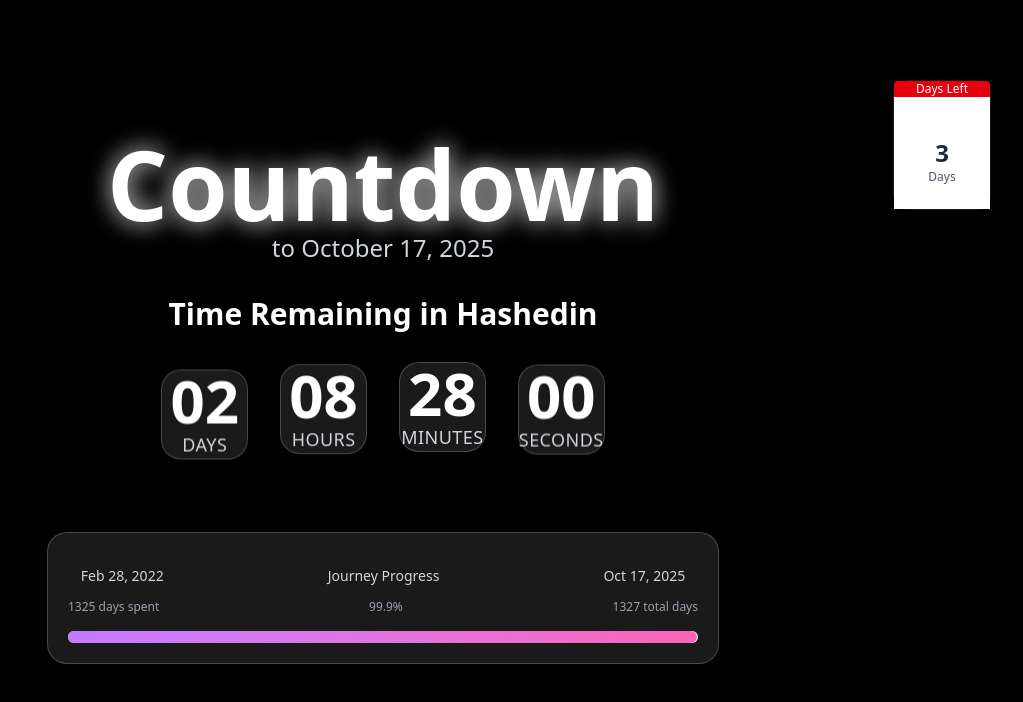
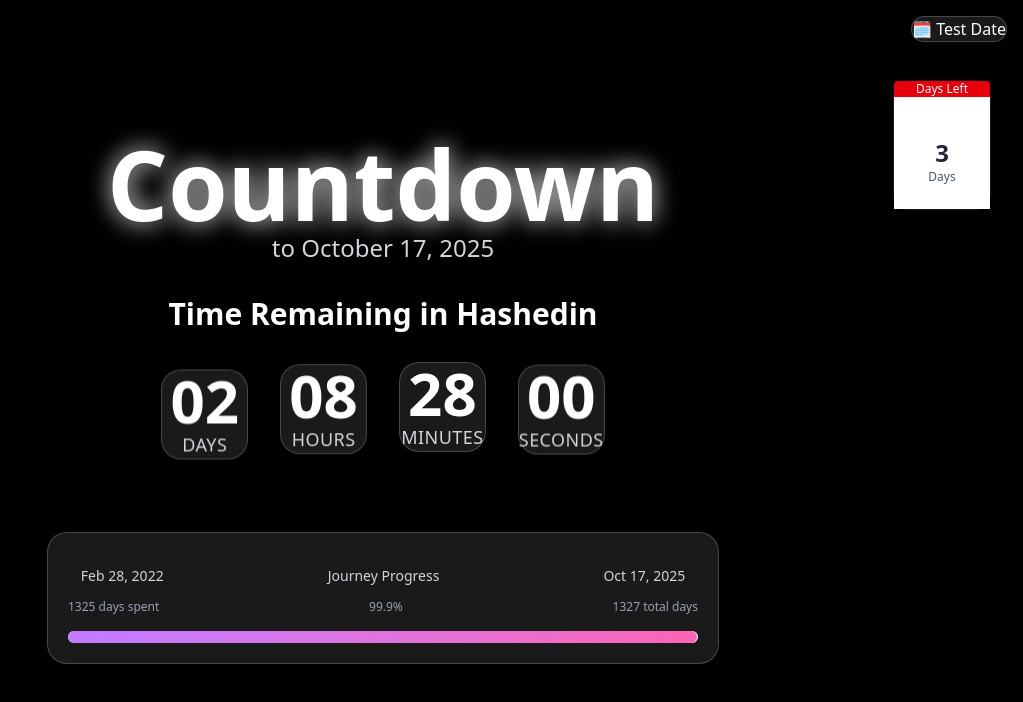
Before and after one commit to neerajdhurandher/hashedin-count-down, a Next.js app: page / in a window 1280 px wide. Shown: the top 702 px of the page, without its empty margins (257-1280 px from the left). Built offline with nearby package versions, Linux system fonts and the light colour scheme.

Commit message:
text update

```diff
--- a/src/components/CelebrationPage.tsx
+++ b/src/components/CelebrationPage.tsx
@@ -110,9 +110,9 @@ const CelebrationPage: React.FC<CelebrationPageProps> = ({ onStartOver }) => {
                 October 17, 2025 is Here! 🎊
               </h2>
               <p className="text-lg md:text-xl text-gray-200 leading-relaxed">
-                Finally the wait is over! Whatever awaited you for this special date,
+                Finally the wait is over! Whatever awaited you for this special moment,
                 I hope it brings you joy, success, and wonderful memories.
-                A new journey continues from here!
+                A new journey begins from here!
               </p>
             </div>
           </motion.div>
--- a/src/components/CountdownApp.tsx
+++ b/src/components/CountdownApp.tsx
@@ -136,7 +136,7 @@ const CountdownApp = () => {
       )}
 
       {/* Custom Date Picker Toggle */}
-      <div className="absolute top-4 right-4 z-50" style={{ visibility:"hidden" }}>
+      <div className="absolute top-4 right-4 z-50" style={{ visibility:"visible" }}>
         <button
           onClick={() => setShowDatePicker(!showDatePicker)}
           className="glass px-4 py-2 text-white hover:bg-white hover:bg-opacity-20 transition-all duration-300"
--- a/src/components/LaptopAnimation.tsx
+++ b/src/components/LaptopAnimation.tsx
@@ -49,7 +49,7 @@ const LaptopAnimation: React.FC<LaptopAnimationProps> = ({
         className="text-center mb-12"
       >
         <h1 className="text-4xl md:text-6xl font-bold text-white glow-text mb-4">
-          Time to Get Started!
+          Time to Say Good Bye!
         </h1>
         <p className="text-lg md:text-xl text-gray-300 margin-top-1rem">
           Your new journey begins now...
```
